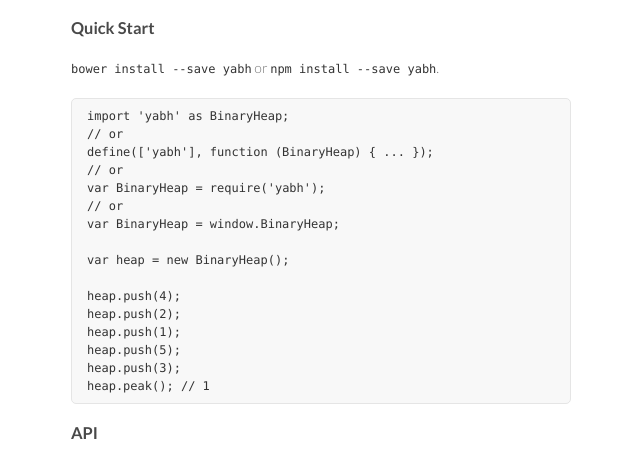
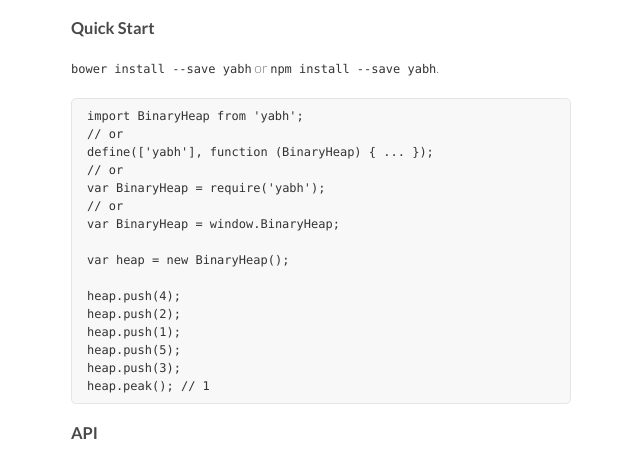
Before and after one commit to jmdobry/yabh, a plain HTML site: page index.html in a window 1280 px wide. Shown: the part 3587-4041 px from the top of the page, 499-1139 px from the left. Drawn offline with Linux system fonts and the light colour scheme.

Commit message:
Create gh-pages branch via GitHub

```diff
--- a/index.html
+++ b/index.html
@@ -49,7 +49,7 @@
 
 <p><code>bower install --save yabh</code> or <code>npm install --save yabh</code>.</p>
 
-<div class="highlight highlight-js"><pre><span class="pl-k">import</span> <span class="pl-s1"><span class="pl-pds">'</span>yabh<span class="pl-pds">'</span></span> as BinaryHeap;
+<div class="highlight highlight-js"><pre><span class="pl-k">import</span> BinaryHeap from <span class="pl-s1"><span class="pl-pds">'</span>yabh<span class="pl-pds">'</span></span>;
 <span class="pl-c">// or</span>
 define([<span class="pl-s1"><span class="pl-pds">'</span>yabh<span class="pl-pds">'</span></span>], <span class="pl-st">function</span> (<span class="pl-vpf">BinaryHeap</span>) { ... });
 <span class="pl-c">// or</span>
```
Also changed, not shown: params.json (+1 -1 lines).
